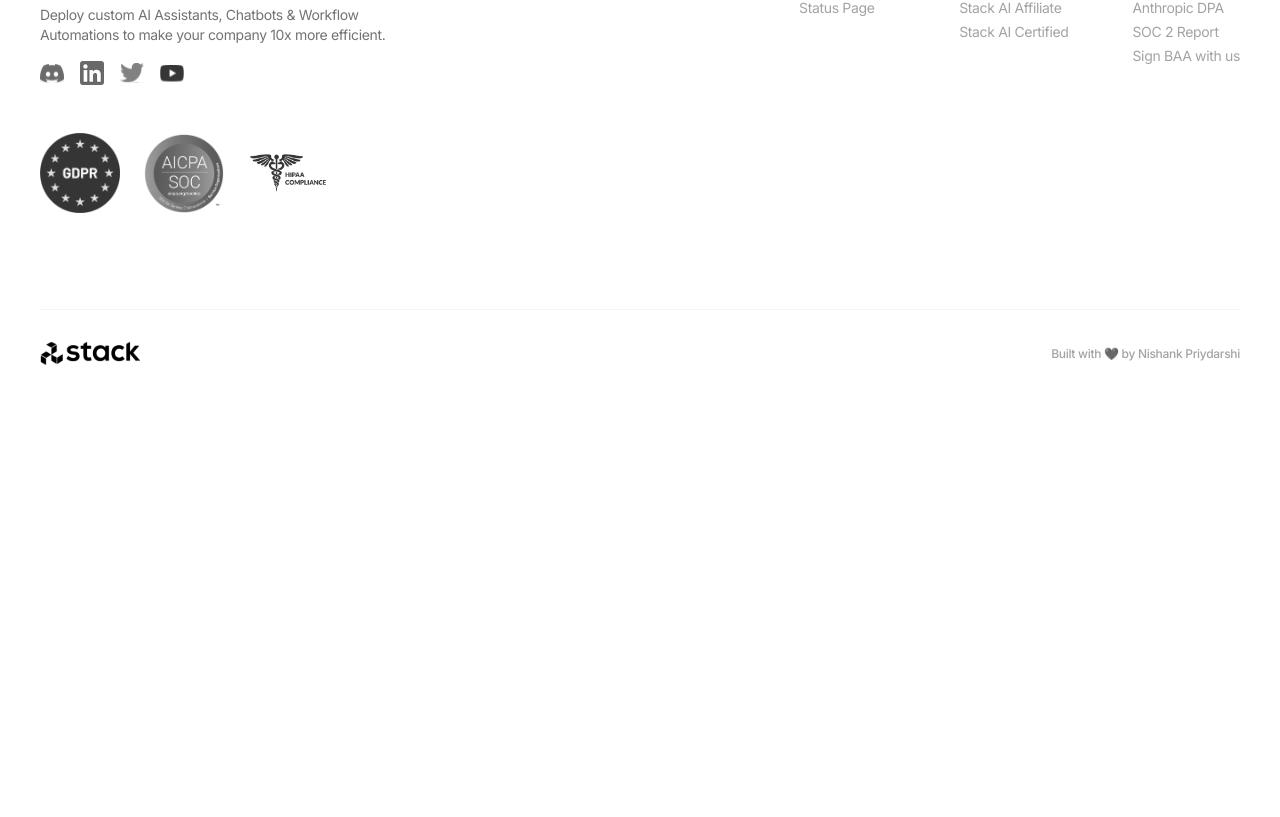
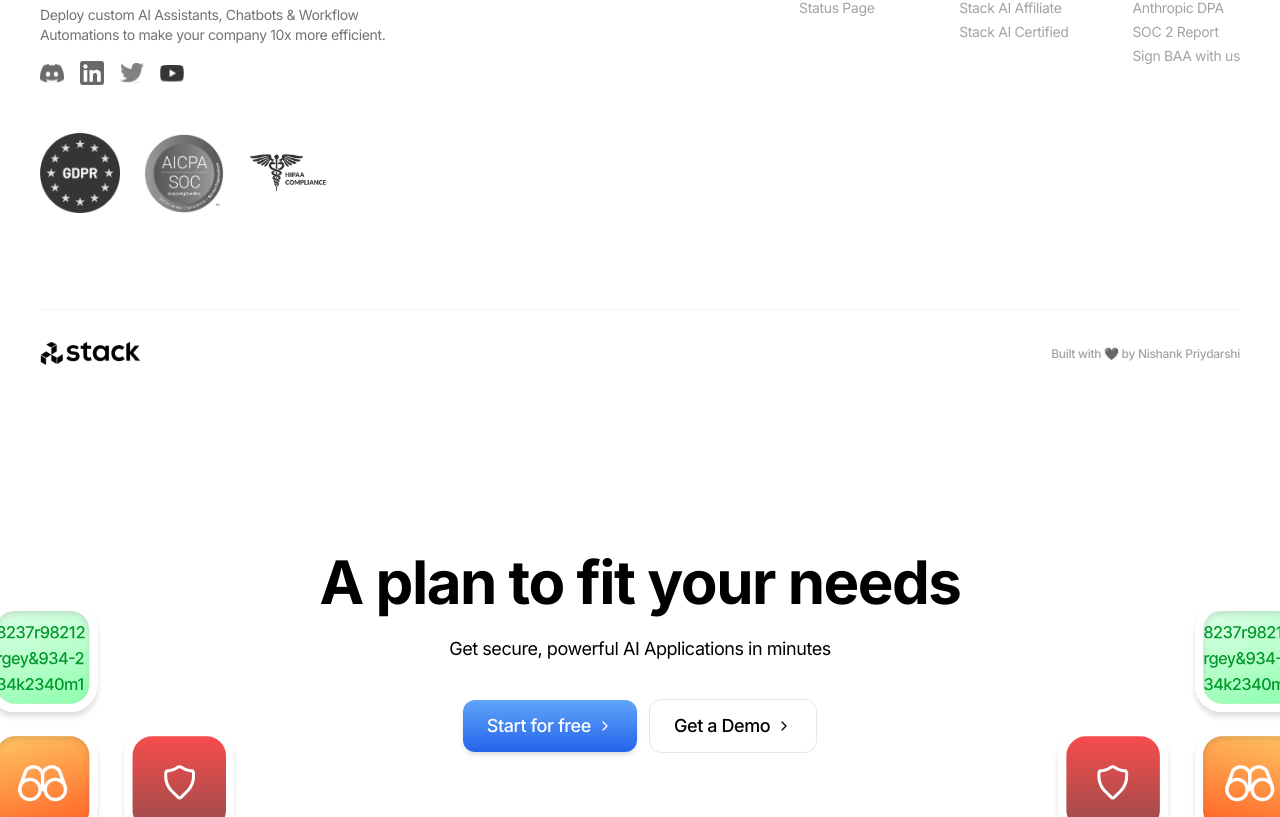
Before and after one commit to theMillenniumFalcon/red-ai-landing, a Next.js app: page / in a window 1280 px wide. Shown: the part 11183-12000 px from the top of the page. Before the commit the page ends 11628 px from the top, so only its background shows below. Built offline with nearby package versions, Linux system fonts and the light colour scheme.

Commit message:
added cta section

```diff
--- a/src/app/page.tsx
+++ b/src/app/page.tsx
@@ -13,6 +13,7 @@ import { DataLoaderSection } from "@/components/sections/dataLoader"
 import { TestimonialSection } from "@/components/sections/testimonial"
 import { InvestorSection } from "@/components/sections/investor"
 import { FooterSection } from "@/components/sections/footer"
+import { CTASection } from "@/components/sections/cta"
 
 export default function Home() {
   return (
@@ -30,6 +31,7 @@ export default function Home() {
       <TestimonialSection />
       <InvestorSection />
       <FooterSection />
+      <CTASection />
     </div>
   )
 }
--- /dev/null
+++ b/src/components/sections/cta/index.tsx
@@ -0,0 +1,45 @@
+"use client"
+
+import React from "react"
+import { SectionContainer } from "@/components/layouts/sectionContainer"
+import { ViewContainer } from "@/components/layouts/viewContainer"
+import { Button } from "@/components/ui/button"
+import { CTAList } from "@/components/ui/cta"
+
+export const CTASection = () => {
+  return (
+    <SectionContainer
+      id="cta-section"
+      className="xl:h-[460px] border-b border-b-neutral-100">
+      <ViewContainer>
+        <div className="cta-content-wrapper flex flex-col items-center gap-3 -mt-12">
+          <h1 className="leading-snug font-bold text-6xl max-lg:text-5xl max-md:text-3xl">
+            A plan to fit your needs
+          </h1>
+          <p className="text-lg max-md:text-sm">
+            Get secure, powerful AI Applications in minutes
+          </p>
+          <CTAList className="mt-6 max-md:flex max-md:flex-row max-md:w-fit max-md:mt-2">
+            <Button withArrow variant="gloss" className="md:hidden">
+              Start for free
+            </Button>
+            <Button
+              withArrow
+              size="lg"
+              variant="gloss"
+              className="max-md:hidden">
+              Start for free
+            </Button>
+            <Button
+              withArrow
+              size="lg"
+              variant="secondary"
+              className="max-md:hidden">
+              Get a Demo
+            </Button>
+          </CTAList>
+        </div>
+      </ViewContainer>
+    </SectionContainer>
+  )
+}
```
